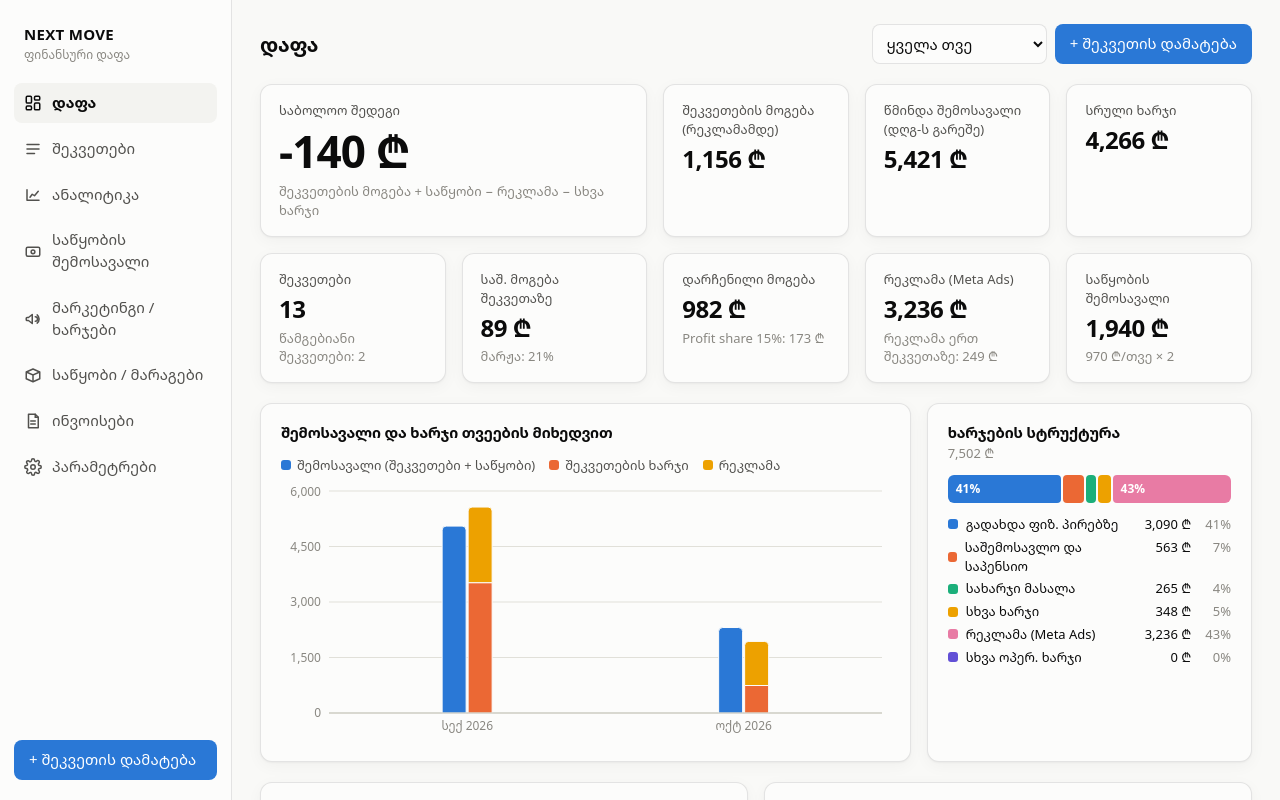
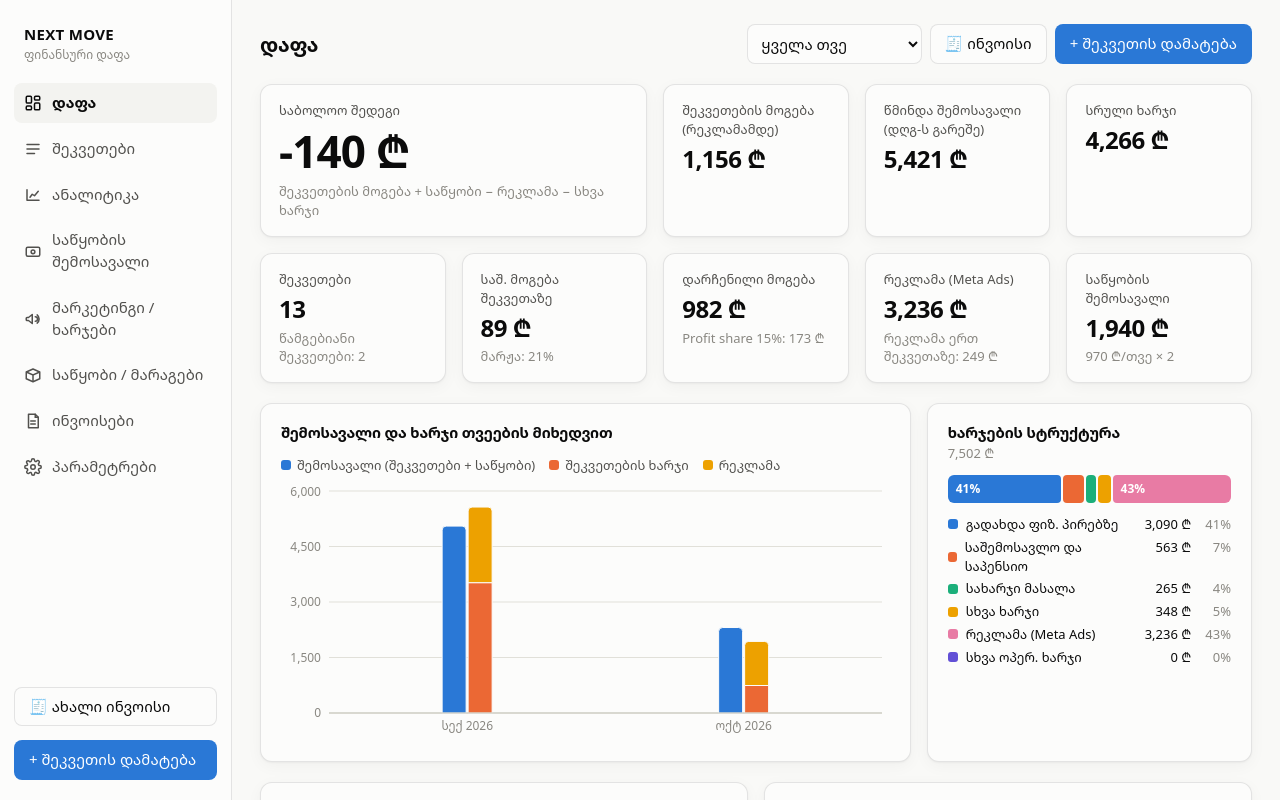
Before and after one commit to 15100115-eng/forlinear, a React (Vite) app: page / in a window 1280 px wide. Shown: the top 800 px of the page. Built offline with nearby package versions, Linux system fonts and the light colour scheme.

Commit message:
Dedicated invoice buttons: sidebar, top bar and a mobile action button; invoices tab in the bottom bar
Co-Authored-By: Claude Fable 5.1 <noreply@anthropic.com>
Claude-Session: https://claude.ai/code/session_01KsuQrFArfHhWDHxQqDriR3

```diff
--- a/src/App.tsx
+++ b/src/App.tsx
@@ -62,8 +62,9 @@ export default function App() {
     { id: 'settings', label: t('nav_settings'), icon: Icons.settings },
   ]
   const showMonth = page === 'dashboard' || page === 'orders' || page === 'analytics'
-  const primaryNav = nav.slice(0, 4)
-  const moreNav = nav.slice(4)
+  const primaryIds: Page[] = ['dashboard', 'orders', 'analytics', 'invoices']
+  const primaryNav = primaryIds.map((id) => nav.find((n) => n.id === id)!)
+  const moreNav = nav.filter((n) => !primaryIds.includes(n.id))
   const go = (p: Page) => {
     setPage(p)
     setMore(false)
@@ -83,6 +84,9 @@ export default function App() {
           </button>
         ))}
         <div className="spacer" />
+        <button className="btn" onClick={() => setInvoice(blankInvoice(data))} style={{ marginBottom: 8 }}>
+          🧾 {t('newInvoice')}
+        </button>
         <button className="btn primary" onClick={() => setForm({ open: true })}>
           {t('addOrder')}
         </button>
@@ -101,6 +105,9 @@ export default function App() {
                 ))}
               </select>
             )}
+            <button className="btn topbar-add" onClick={() => setInvoice(blankInvoice(data))}>
+              🧾 {t('invoice')}
+            </button>
             <button className="btn primary topbar-add" onClick={() => setForm({ open: true })}>
               {t('addOrder')}
             </button>
@@ -140,6 +147,7 @@ export default function App() {
           </div>
         </div>
       )}
+      <button className="fab fab-secondary" onClick={() => setInvoice(blankInvoice(data))} aria-label={t('newInvoice')}>🧾</button>
       <button className="fab" onClick={() => setForm({ open: true })} aria-label={t('addOrder')}>+</button>
 
       {invoice && (
--- a/src/index.css
+++ b/src/index.css
@@ -309,6 +309,7 @@ tr.total td { font-weight: 600; border-top: 2px solid var(--axis); }
     width: 56px; height: 56px; border-radius: 50%; border: 0; background: var(--accent); color: #fff; font-size: 30px; line-height: 1;
     align-items: center; justify-content: center; box-shadow: 0 6px 20px rgba(42, 120, 214, 0.45); cursor: pointer;
   }
+  .fab-secondary { display: flex; bottom: calc(140px + env(safe-area-inset-bottom)); width: 48px; height: 48px; right: 20px; font-size: 22px; background: var(--surface); color: var(--text); border: 1px solid var(--border); box-shadow: var(--shadow), 0 4px 14px rgba(0,0,0,0.12); }
   .sheet-bg { display: block; position: fixed; inset: 0; background: rgba(0, 0, 0, 0.35); z-index: 41; }
   .sheet {
     position: absolute; left: 0; right: 0; bottom: 0; background: var(--surface); border-radius: 16px 16px 0 0; padding: 12px 10px calc(72px + env(safe-area-inset-bottom));
```
